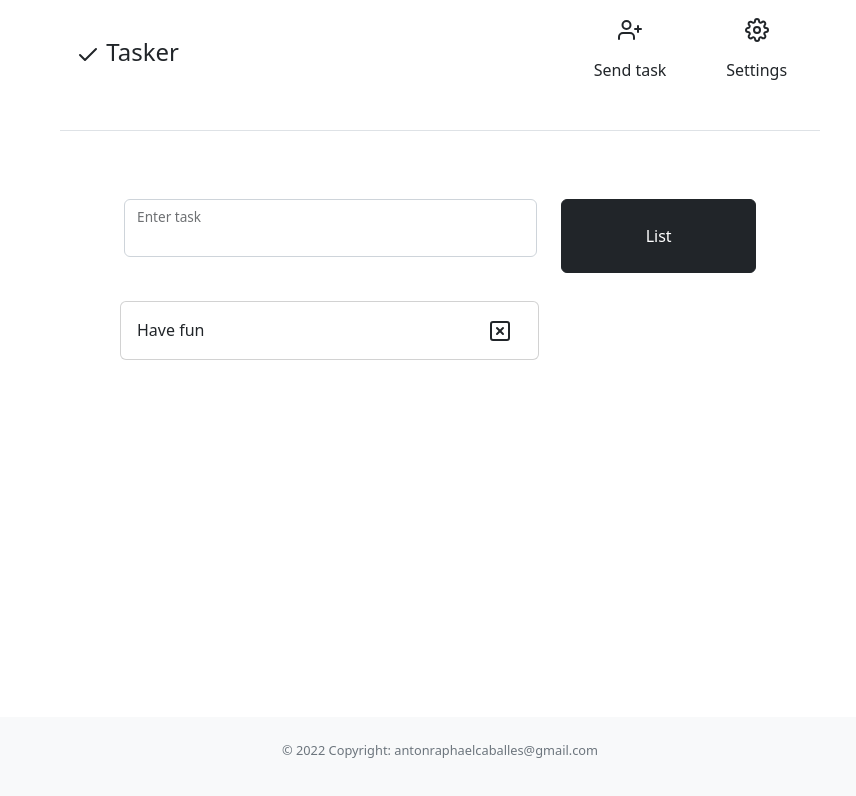
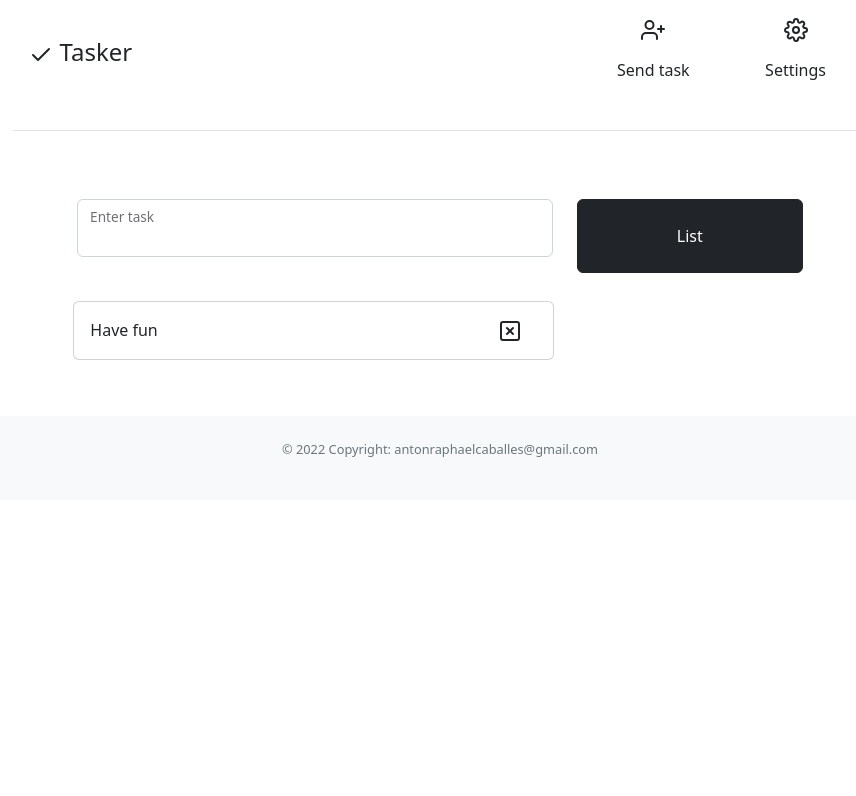
Before and after one commit to arcpac/tasker, a React (Create React App) app: page / in a window 1280 px wide. Shown: the top 796 px of the page, without its empty margins (200-1056 px from the left). Built offline with nearby package versions, Linux system fonts and the light colour scheme.

Commit message:
fix footer layout

```diff
--- a/src/App.css
+++ b/src/App.css
@@ -40,3 +40,11 @@
 footer p {
   font-size: 1vw;
 }
+
+.container {
+  position: relative;
+}
+.footer{
+  postiion: absolute;
+  bottom: 0;
+}
--- a/src/App.js
+++ b/src/App.js
@@ -56,7 +56,7 @@ function App() {
   // };
 
   return (
-    <div className="container">
+    <div className="container-fluid">
       <div className="row justify-content-center">
         <div className="col-lg-8 col-md-12">
           <div className="row justify-content-end align-items-center pb-lg-3 border-bottom">
@@ -91,11 +91,15 @@ function App() {
           />
         </div>
       </div>
-      <footer class="fixed-bottom text-center text-lg-start bg-light text-muted">
-        <div class="text-center p-lg-4 p-md-3 p-sm-1">
-          <p>© 2022 Copyright: antonraphaelcaballes@gmail.com</p>
-        </div>
-      </footer>
+        <footer className="footer mt-auto text-center text-lg-start bg-light text-muted">
+          <div className="container-fluid">
+
+          </div>
+          <div class="text-center p-lg-4 p-md-3 p-sm-1">
+            <p>© 2022 Copyright: antonraphaelcaballes@gmail.com</p>
+          </div>
+        </footer>
+
       <Preloader />
     </div>
   );
```
